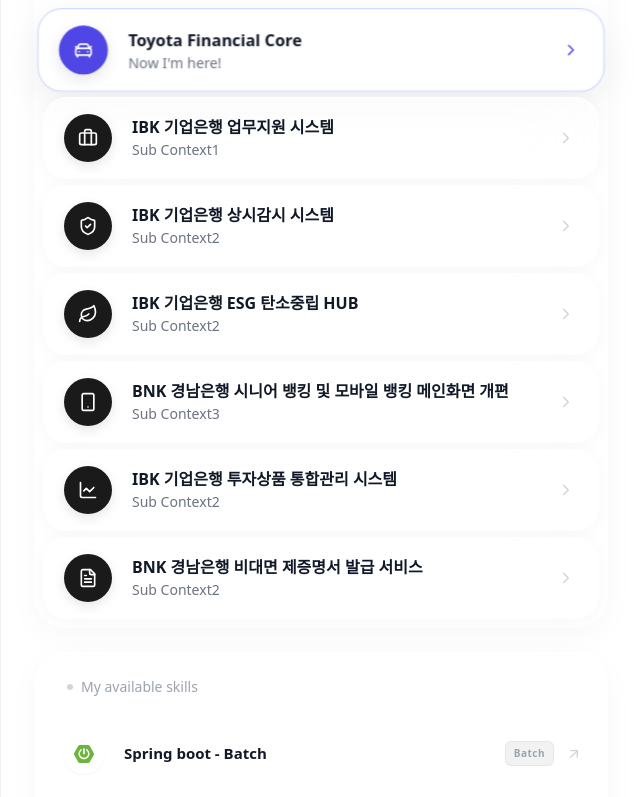
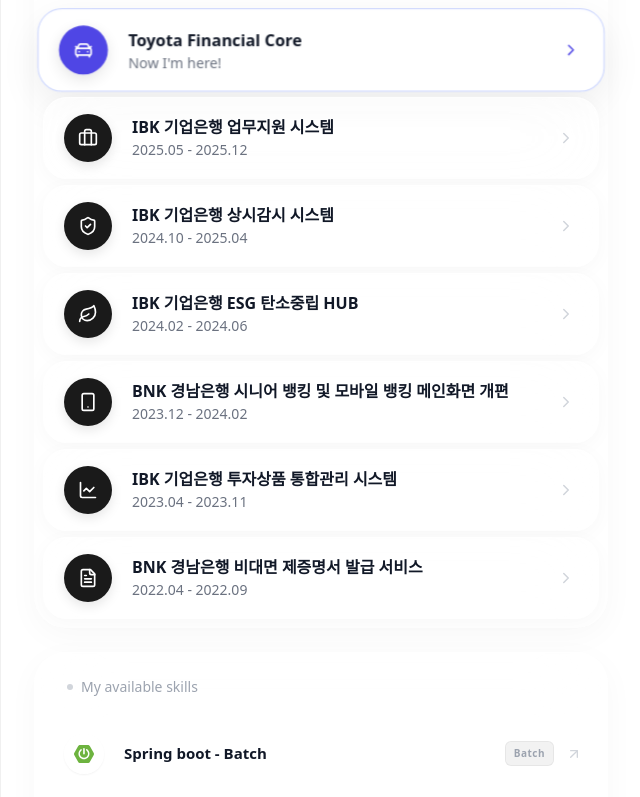
Before and after one commit to whitecloud94/blueprint-view, a React (Vite) app: page / in a window 1280 px wide. Shown: the part 663-1460 px from the top of the page, without its empty margins (319-959 px from the left). Built offline with nearby package versions, Linux system fonts and the light colour scheme.

Commit message:
Update project timeline subtitles in `Projects.tsx` for accurate display of dates.

```diff
--- a/src/components/Projects/Projects.tsx
+++ b/src/components/Projects/Projects.tsx
@@ -47,37 +47,37 @@
     },
     {
         title: 'IBK 기업은행 업무지원 시스템',
-        sub: 'Sub Context1',
+        sub: '2025.05 - 2025.12',
         icon: <Briefcase size={20} className="sm:w-[22px]"/>,
         bg: 'bg-[#1A1A1A]'
     },
     {
         title: 'IBK 기업은행 상시감시 시스템',
-        sub: 'Sub Context2',
+        sub: '2024.10 - 2025.04',
         icon: <ShieldCheck size={20} className="sm:w-[22px]"/>,
         bg: 'bg-[#1A1A1A]'
     },
     {
         title: 'IBK 기업은행 ESG 탄소중립 HUB',
-        sub: 'Sub Context2',
+        sub: '2024.02 - 2024.06',
         icon: <Leaf size={20} className="sm:w-[22px]"/>,
         bg: 'bg-[#1A1A1A]'
     },
     {
         title: 'BNK 경남은행 시니어 뱅킹 및 모바일 뱅킹 메인화면 개편',
-        sub: 'Sub Context3',
+        sub: '2023.12 - 2024.02',
         icon: <Smartphone size={20} className="sm:w-[22px]"/>,
         bg: 'bg-[#1A1A1A]'
     },
     {
         title: 'IBK 기업은행 투자상품 통합관리 시스템',
-        sub: 'Sub Context2',
+        sub: '2023.04 - 2023.11',
         icon: <LineChart size={20} className="sm:w-[22px]"/>,
         bg: 'bg-[#1A1A1A]'
     },
     {
         title: 'BNK 경남은행 비대면 제증명서 발급 서비스',
-        sub: 'Sub Context2',
+        sub: '2022.04 - 2022.09',
         icon: <FileText size={20} className="sm:w-[22px]"/>,
         bg: 'bg-[#1A1A1A]'
     },
```
